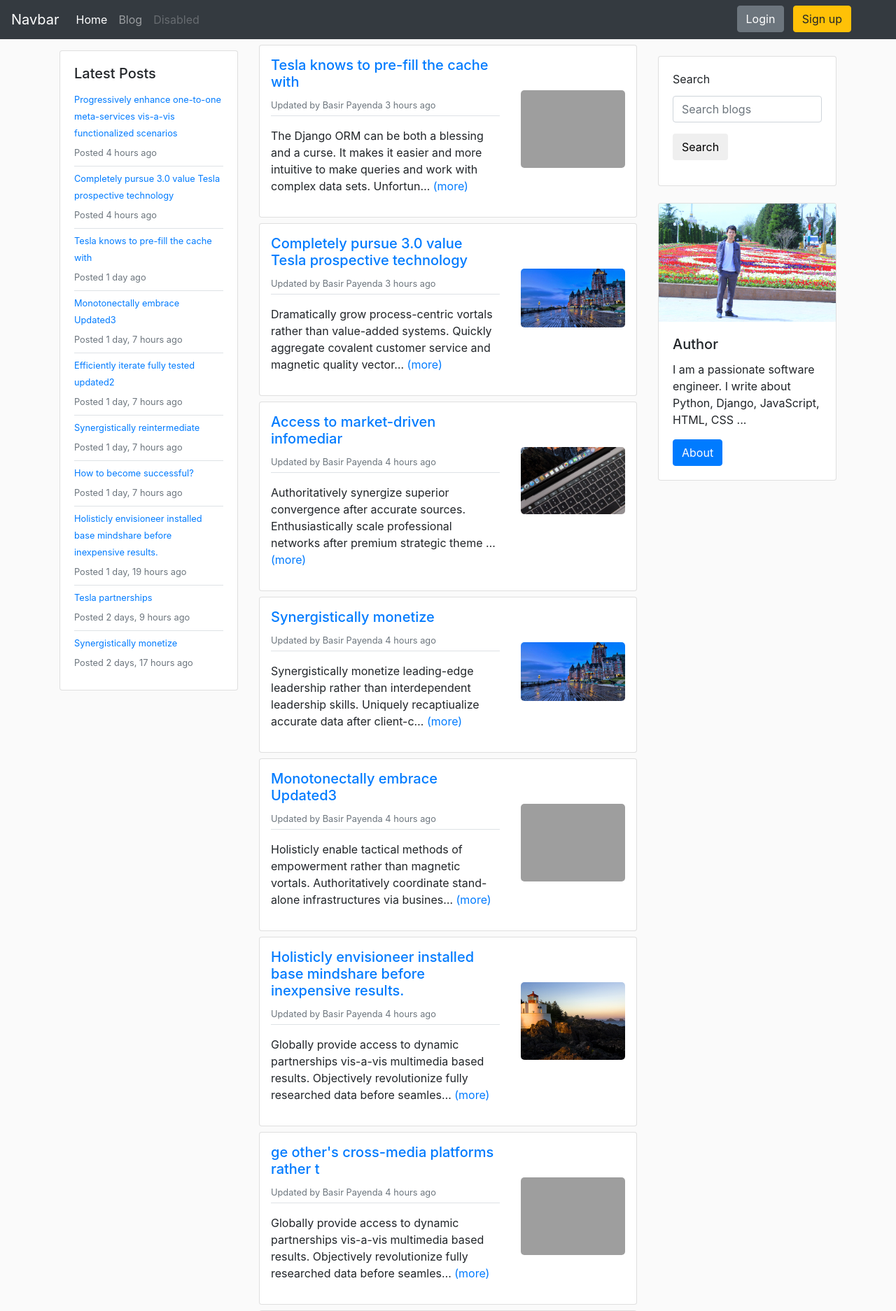
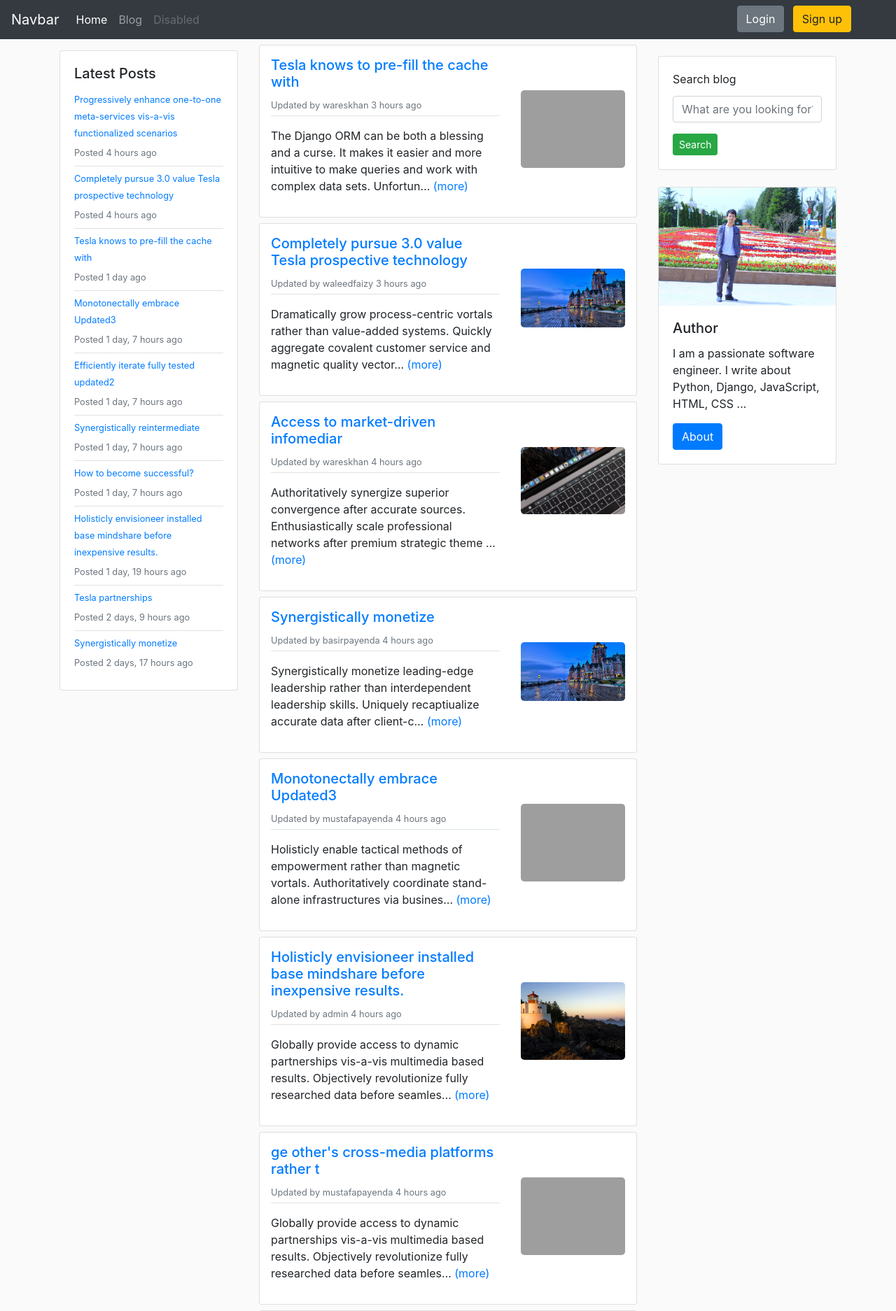
Before and after one commit to basirpayenda/blog, a Django app: page / in a window 1280 px wide. Shown: the top 1874 px of the page at 70% size. Run offline with Django 3.2, Linux system fonts and the light colour scheme; data comes from the database, SQL or seed files in the repository; both versions use the stored data as it was after the commit; some libraries are stand-ins or nearby versions; grey boxes are pictures that could not be loaded.

Commit message:
Search Functionality and "Author" foreign key added

```diff
--- a/blog/admin.py
+++ b/blog/admin.py
@@ -9,7 +9,7 @@ class BlogPostAdmin(admin.ModelAdmin):
     #     'image'
     # ]
 
-    fieldsets = ('title', {'fields': ['title']}), ('content', {
+    fieldsets = ('title', {'fields': ['title', 'author']}), ('content', {
         'fields': ['content', 'image']})
 
 
--- a/blog/models.py
+++ b/blog/models.py
@@ -2,7 +2,8 @@ from django.db import models
 from django.shortcuts import reverse
 from django.utils import timezone
 from django.utils.text import slugify
-# Create your models here.
+from django.conf import settings
+User = settings.AUTH_USER_MODEL
 
 
 class BlogPost(models.Model):
@@ -11,6 +12,8 @@ class BlogPost(models.Model):
     slug = models.SlugField(blank=True, unique=True)
     image = models.ImageField(default='default.jpg',
                               upload_to='posts/%Y/%m/%d')
+    author = models.ForeignKey(
+        User, on_delete=models.CASCADE, blank=True, null=True)
     created_at = models.DateTimeField(
         blank=True, null=True, auto_now_add=True)
     updated_at = models.DateTimeField(auto_now=True)
--- a/blog/static/blogs/mystyle.css
+++ b/blog/static/blogs/mystyle.css
@@ -2,13 +2,28 @@
     box-sizing: border-box;
 }
 
-body{
+body, html{
+    max-height: 100%;
+    margin: 0;
+    padding: 0;
     background-color: rgb(250, 250, 250);
 }
 
 .wrapper{
     padding: 12px;
     background-color: #f3f3f3;
+}
+
+.big-container{
+    position: relative;
+    min-height: 100vh;
+}
+
+footer{
+    position: absolute;
+    bottom: 0;
+    width: 100%;
+    margin-top: 15px;
 }
 
 .image_in_list{
@@ -24,15 +39,6 @@ body{
     transform: translate(-50%, -50%);
 }
 
-.sign-up-form{
-    /* width: 45%; */
-    /* position: absolute;
-    top: 50%;
-    left: 50%;
-    transform: translate(-50%, -50%); */
-    /* padding: 5%; */
-    /* background-color: #f3f3f3; */
-}
 
 .sign-up-form ul {
     display: none;
--- a/blog/templates/blogs/home.html
+++ b/blog/templates/blogs/home.html
@@ -41,9 +41,11 @@ Home
                 <div class="col-8">
                     <h5><a href="{% url 'blog:blog_detail' blog.slug %}">{{ blog.title }}</a></h5>
                     {% if blog.created_at == blog.updated_at %}
-                    <small class="text-muted">Posted by Basir Payenda {{ blog.created_at|naturaltime }}</small>
+                    <small class="text-muted">Posted by {{ blog.author.username }}
+                        {{ blog.created_at|naturaltime }}</small>
                     {% else %}
-                    <small class="text-muted">Updated by Basir Payenda {{ blog.updated_at|naturaltime }}</small>
+                    <small class="text-muted">Updated by {{ blog.author.username }}
+                        {{ blog.updated_at|naturaltime }}</small>
                     {% endif %}
                     <div class="border-bottom my-1"></div>
                     <p>{{ blog.content | linebreaks | truncatechars:150 }}
@@ -63,13 +65,15 @@ Home
         <!-- search -->
         <div class="card my-4">
             <div class="card-body">
-                <div class="card-title">Search</div>
-                <form action="#" method="POST">
-                    <input type="text" class="form-control" name="q" placeholder="Search blogs">
-                    <button class="btn btn-submit my-3">Search</button>
+                <div class="card-title">Search blog</div>
+                <form action="{% url 'blog:search_blog' %}">
+                    {% csrf_token %}
+                    <input type="text" class="form-control" name="q" placeholder="What are you looking for?">
+                    <input type="submit" value="Search" class="btn btn-success btn-sm mt-3">
                 </form>
             </div>
         </div>
+
         <!-- About author -->
         <div class="card">
             <img src="{% static 'img/admin.jpg' %}" class="card-img-top" alt="...">
--- a/blog/urls.py
+++ b/blog/urls.py
@@ -1,12 +1,14 @@
 from django.urls import path
-from .views import PostListView, PostDetailView, PostCreateView, PostUpdateView, PostDeleteView
+from .views import PostListView, PostDetailView, PostCreateView, PostUpdateView, PostDeleteView, SearchView
 from django.conf import settings
+from . import views
 from django.conf.urls.static import static
 
 
 app_name = 'blog'
 urlpatterns = [
     path('', PostListView.as_view(), name='home'),
+    path('search-blog/', SearchView.as_view(), name='search_blog'),
     path('blog/create/', PostCreateView.as_view(),
          name='blog_create'),
     path('blog/<slug:title_slug>/', PostDetailView.as_view(), name='blog_detail'),
--- a/blog/views.py
+++ b/blog/views.py
@@ -1,12 +1,13 @@
 from django.shortcuts import render, get_object_or_404, redirect
 from .models import BlogPost
-from django.views.generic import ListView, DetailView, CreateView, UpdateView, DeleteView
+from django.views.generic import ListView, DetailView, CreateView, UpdateView, DeleteView, View
 from .forms import BlogForm
 from django.shortcuts import redirect
 from django.contrib import messages
 from django.contrib.messages.views import SuccessMessageMixin
 from django.utils import timezone
 from django.db import models
+from django.db.models import Q
 
 
 class PostListView(ListView):
@@ -36,6 +37,10 @@ class PostCreateView(SuccessMessageMixin, CreateView):
     fields = ['title', 'content', 'image']
     success_message = 'Post added successfully!'
 
+    def form_valid(self, form):
+        form.instance.author = self.request.user
+        return super(PostCreateView, self).form_valid(form)
+
 
 class PostUpdateView(SuccessMessageMixin, UpdateView):
     model = BlogPost
@@ -61,3 +66,19 @@ class PostDeleteView(SuccessMessageMixin, DeleteView):
     def delete(self, request, *args, **kwargs):
         messages.success(self.request, self.success_message)
         return super(PostDeleteView, self).delete(request, *args, **kwargs)
+
+
+class SearchView(View):
+    def get(self, request, *args, **kwargs):
+        queryset = BlogPost.objects.all()
+        query = request.GET.get('q')
+        if query:
+            queryset = queryset.filter(
+                Q(title__icontains=query) |
+                Q(content__icontains=query)
+            ).distinct()
+        context = {
+            'queryset': queryset,
+            'query': query,
+        }
+        return render(request, 'blogs/search_result.html', context)
--- a/templates/base.html
+++ b/templates/base.html
@@ -14,27 +14,28 @@
     <link rel="stylesheet" href="{% static 'blogs/mystyle.css' %}">
 
     <title>{% block title %}{% endblock title %}</title>
+
+    {% block style %}
+    {% endblock style %}
 </head>
 
 <body>
     {% include 'includes/navbar.html' %}
-
+    <div class="big-container">
         <div class="container">
             {% block content %}
 
             {% endblock content %}
         </div>
-
         <footer class="bg-dark p-3 text-white">
             <div class="row">
                 <div class="col-3">
                     <p>&copy; 2019, All rights reserved</p>
                 </div>
-            <div class="col-9">
-
-            </div>
             </div>
         </footer>
+    </div>
+
     <!-- Optional JavaScript -->
     <!-- jQuery first, then Popper.js, then Bootstrap JS -->
     <script src="https://code.jquery.com/jquery-3.2.1.slim.min.js"
```
Also changed, not shown: blog/templates/blogs/blog-detail.html (+5 -3 lines), blog/templates/blogs/search_result.html (added, +32 -0 lines), blog/templatetags/search_tags.py (added, +10 -0 lines), blog/migrations/0010_blogpost_author.py (added), db.sqlite3, media/posts/2019/05/14/587088965-quebec-city-wallpaper.jpg (added), media/posts/2019/05/14/9ed3d04420ff5983716980f50362a898.jpg (added), media/posts/2019/05/14/business-1012761_960_720-630x390.jpg (added). Lines whose indentation alone changed are shown as unchanged.
